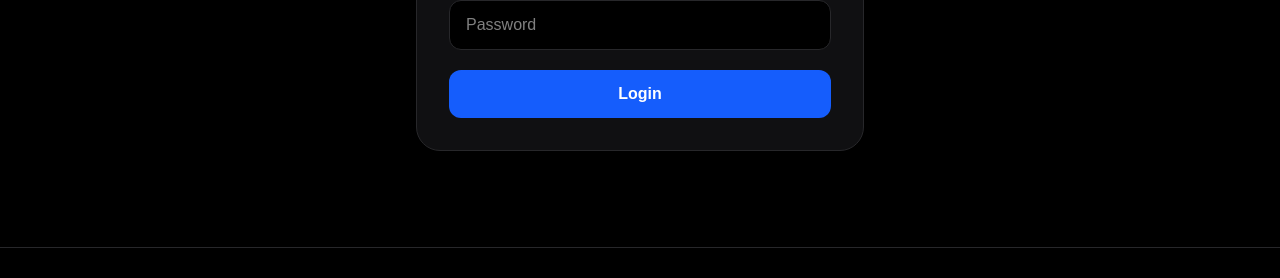
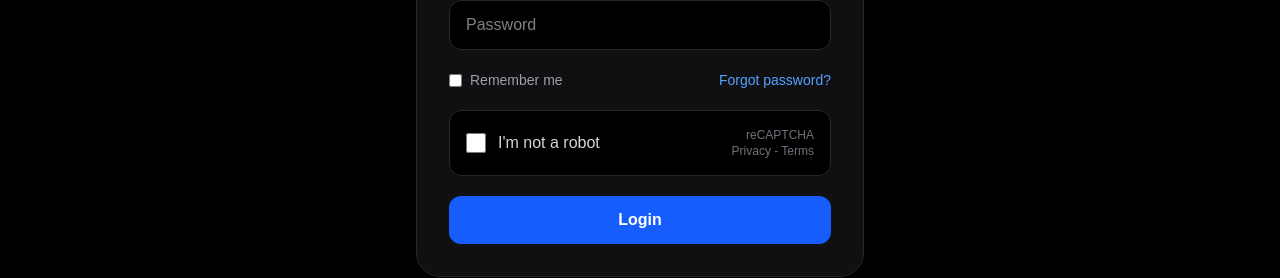
Before and after one commit to Kutcharaaa/SMM-Website1, a Next.js app: page /login in a window 1280 px wide. Shown: the part 404-682 px from the top of the page. Built offline with nearby package versions, Linux system fonts and the light colour scheme; no server answers.

Commit message:
Restore login page options

```diff
--- a/app/login/page.tsx
+++ b/app/login/page.tsx
@@ -119,6 +119,32 @@ function LoginContent() {
               className="bg-black border border-zinc-800 rounded-xl px-4 py-3 outline-none focus:border-blue-500"
             />
 
+            <div className="flex items-center justify-between text-sm">
+              <label className="flex items-center gap-2 text-zinc-400">
+                <input type="checkbox" className="accent-blue-500" />
+                Remember me
+              </label>
+
+              <a
+                href="/forgot-password"
+                className="text-blue-400 hover:text-blue-300"
+              >
+                Forgot password?
+              </a>
+            </div>
+
+            <div className="bg-black border border-zinc-800 rounded-xl p-4 flex items-center justify-between">
+              <label className="flex items-center gap-3 text-zinc-300">
+                <input type="checkbox" className="w-5 h-5 accent-blue-500" />
+                I&apos;m not a robot
+              </label>
+
+              <div className="text-xs text-zinc-500 text-right">
+                <p>reCAPTCHA</p>
+                <p>Privacy - Terms</p>
+              </div>
+            </div>
+
             {message && <p className="text-sm text-blue-400">{message}</p>}
 
             <button
```
